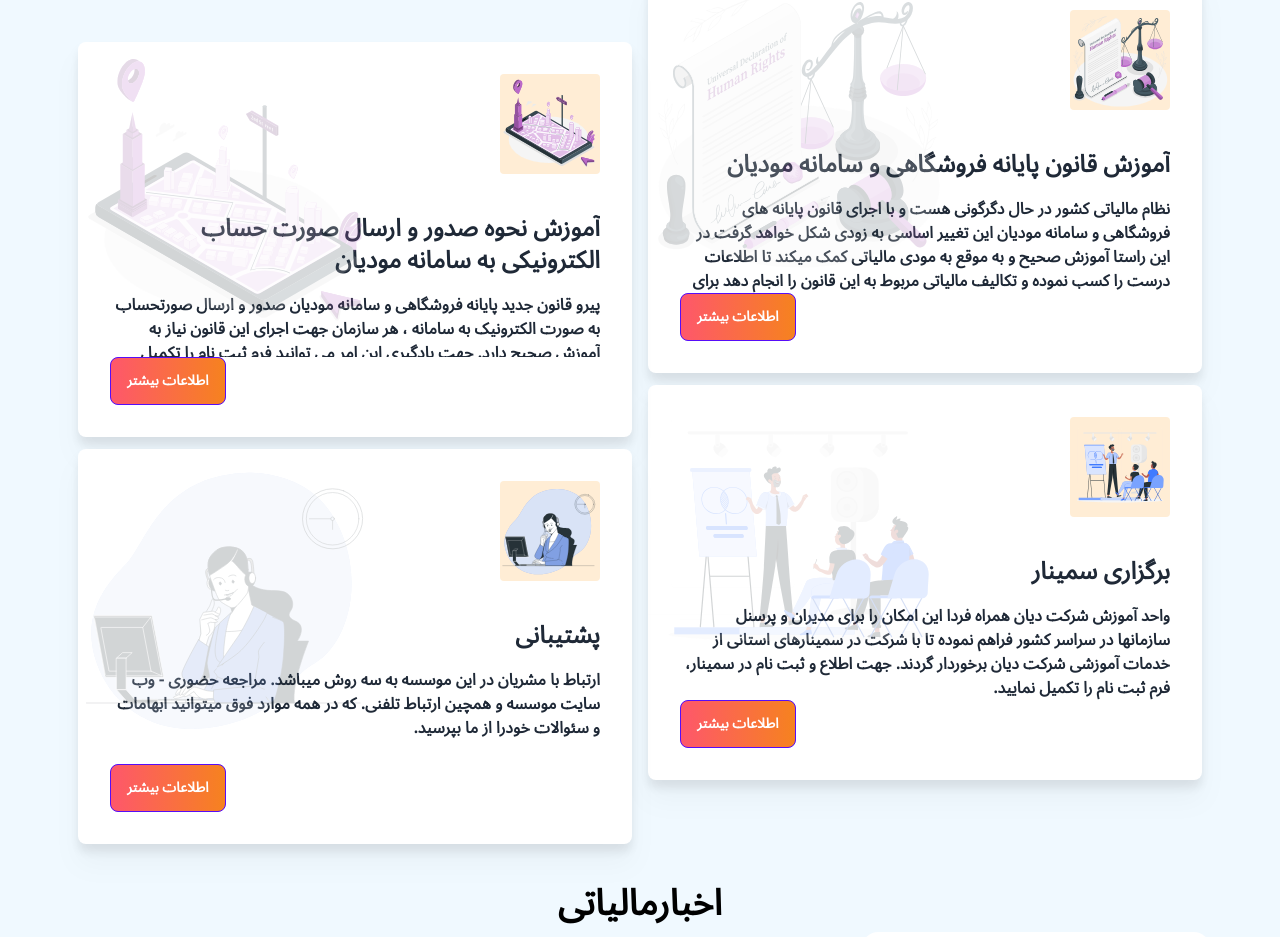
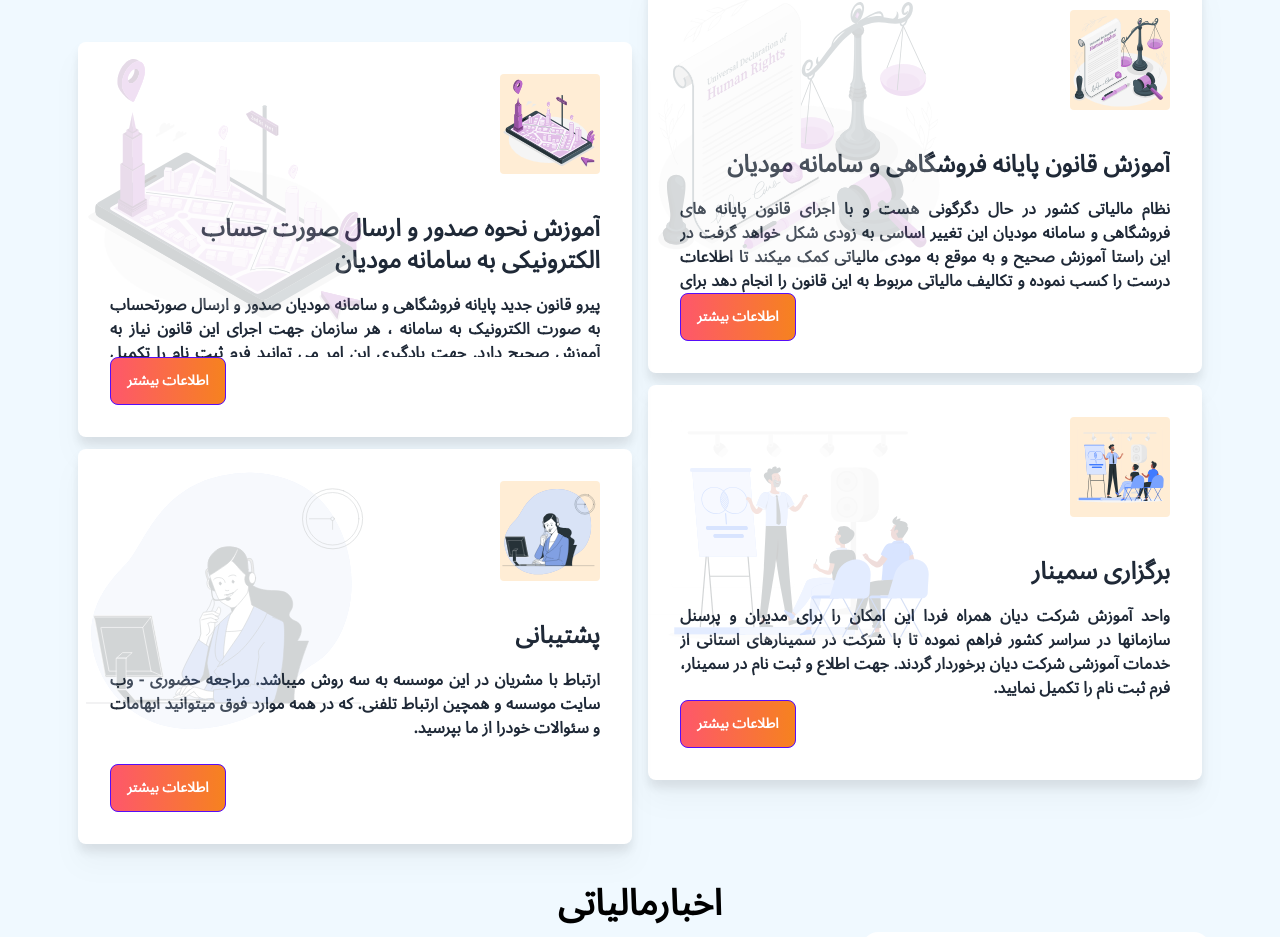
Before and after one commit to Mansour-VN/DianHamrah, a Next.js app: page / in a window 1280 px wide. Shown: the part 552-1489 px from the top of the page. Built offline with nearby package versions, Linux system fonts and the light colour scheme.

Commit message:
style: text justify

```diff
--- a/src/components/card5/card5.jsx
+++ b/src/components/card5/card5.jsx
@@ -29,7 +29,7 @@ function Card5({backImg, icon, title, content}) {
             <div className="services-content2 h-40 overflow-hidden">
                 <h5 className="hover:text-official text-2xl font-extrabold py-4"><a href="">{title}</a>
                 </h5>
-                <p className="font-bold">{content}</p>
+                <p className="font-bold text-justify">{content}</p>
             </div>
             <div className="card-actions justify-end ">
                 <button className="btn btn-primary">اطلاعات بیشتر</button>
```
